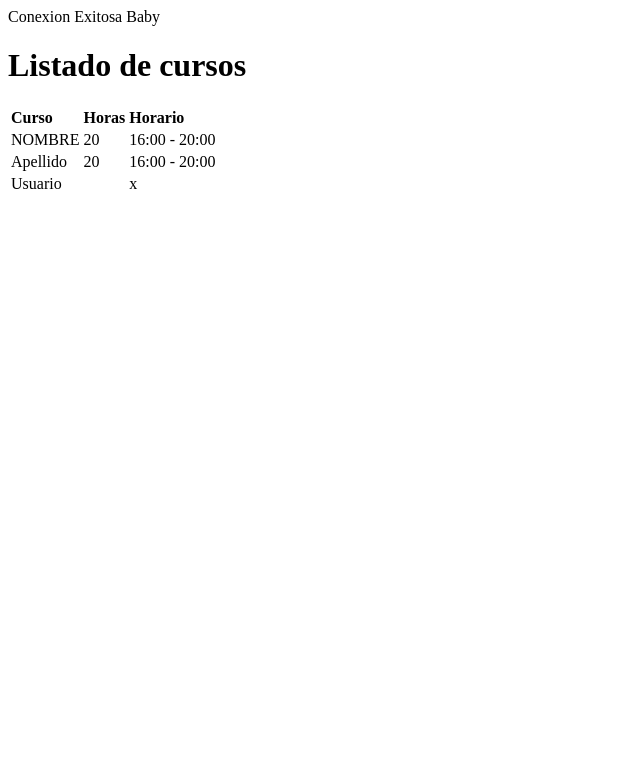
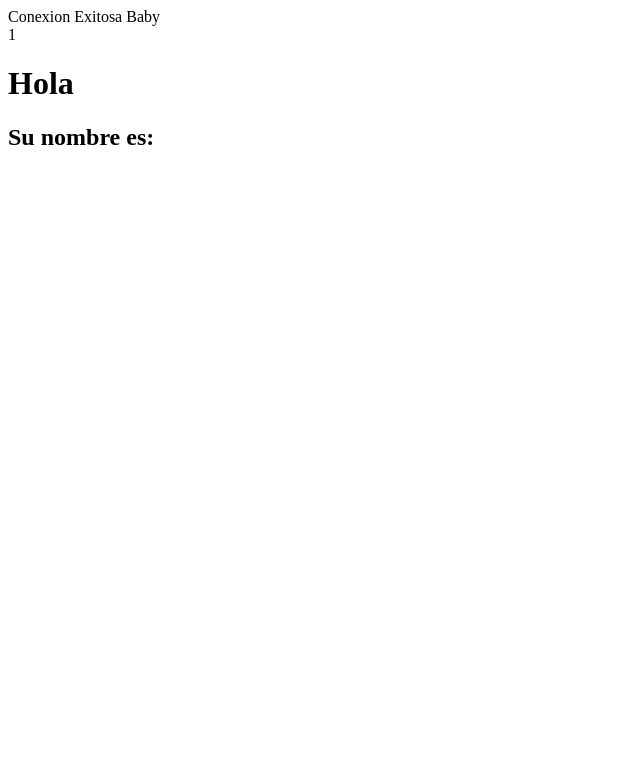
Before and after one commit to J2K2/Domper, a PHP site: page /usuario/perfi.php in a window 1280 px wide. Shown: the top 779 px of the page, without its empty margins (0-640 px from the left). Run offline with PHP 8.4, Linux system fonts and the light colour scheme; the visitor is signed in with stand-in values (Sample User, id 1); data that the repository does not hold is empty.

Commit message:
Token de iniciar sesion
Capturar ID en la pagina perfi.php

```diff
--- a/usuario/iniciarsesion.php
+++ b/usuario/iniciarsesion.php
@@ -21,6 +21,11 @@
 
         if ($cantidad_usuarios == 1) {
             echo "Logeado";
+
+            $id_user = $resultado_query[0]['idtbl_user'];
+            $_SESSION['autorizado']=true;
+            $_SESSION['idtbl_user']= $id_user;
+
         // echo '<meta http-equiv="refresh" content="1,starter.php">';
         }
         else {
--- a/usuario/perfi.php
+++ b/usuario/perfi.php
@@ -1,18 +1,26 @@
 <?php
     include_once ('../dao/conexion.php');
-    $busqueda=$_POST['buscar'];
+    /* $busqueda=$_POST['buscar'];
     //sentencia sql
     $sql_traer="SELECT * FROM tbl_user WHERE idtbl_user=?";
     $consulta_buscar=$pdo->prepare($sql_traer);
     $consulta_buscar->execute(array($busqueda));
     $resultado_buscar=$consulta_buscar->fetchAll();
-
+    */
+    session_start();
+    $autorizado = $_SESSION['autorizado'];
+    if ($autorizado==false) {
+      echo '<meta http-equiv="refresh" content="1,iniciarsesion.php">';
+    }
+    $id_user = $_SESSION['idtbl_user'];
+    echo $id_user;
 ?>
 <html>
 <head><title>Ejemplo de tabla sencilla</title></head>
 <body>
-
-<h1>Listado de cursos</h1>
+<h1>Hola</h1>
+<h2>Su nombre es: </h2>
+<!-- <h1>Listado de cursos</h1>
 
 <table>
 <tr>
@@ -35,10 +43,10 @@
 
 <tr>
   <td>Usuario</td>
-  <td><?php echo $resultado_buscar['nameuser']?></td>
+  <td><?php //echo $resultado_buscar['nameuser']?></td>
   <td>x</td>
 </tr>
 </table>
-
+-->
 </body>
 </html>
```
